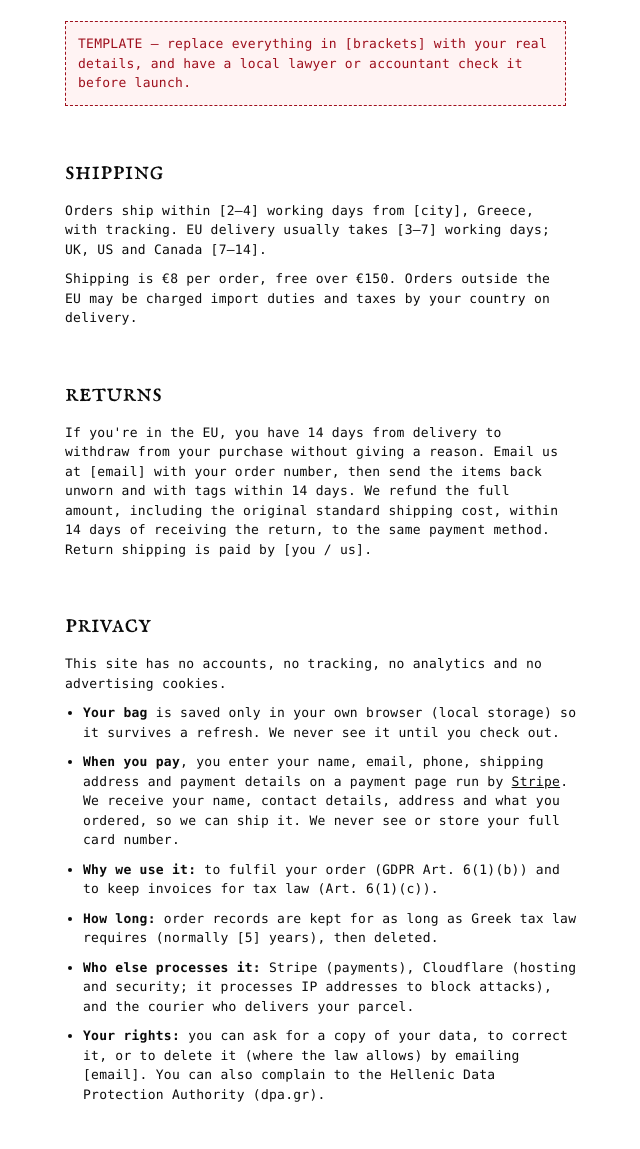
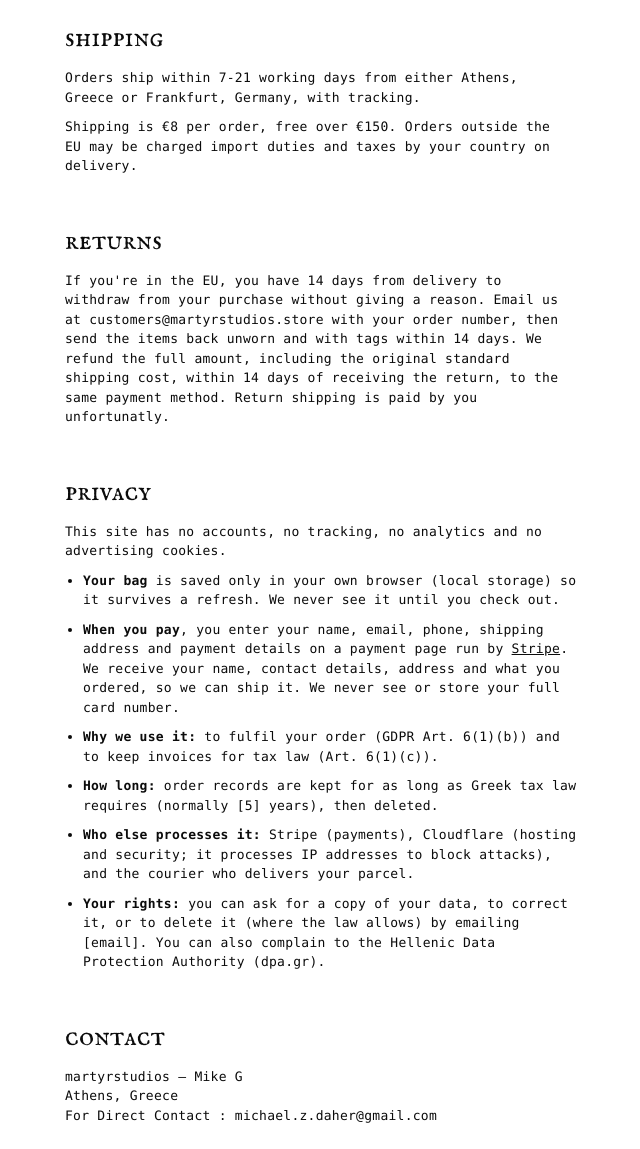
Before and after one commit to fatbazinga/martystudios, a plain HTML site: page public/info.html in a window 1280 px wide. Shown: the part 271-1420 px from the top of the page, without its empty margins (239-879 px from the left). Drawn offline with Linux system fonts and the light colour scheme; a web font is replaced by a local one.

Commit message:
Update contact and shipping information in info.html

```diff
--- a/public/info.html
+++ b/public/info.html
@@ -24,14 +24,14 @@
   <main class="page">
     <h1>info</h1>
 
-    <p class="note">TEMPLATE — replace everything in [brackets] with your real details, and have a local lawyer or accountant check it before launch.</p>
+
 
     <h2 id="shipping">shipping</h2>
-    <p>Orders ship within [2–4] working days from [city], Greece, with tracking. EU delivery usually takes [3–7] working days; UK, US and Canada [7–14].</p>
+    <p>Orders ship within 7-21 working days from either Athens, Greece or Frankfurt, Germany, with tracking.</p>
     <p>Shipping is €8 per order, free over €150. Orders outside the EU may be charged import duties and taxes by your country on delivery.</p>
 
     <h2 id="returns">returns</h2>
-    <p>If you're in the EU, you have 14 days from delivery to withdraw from your purchase without giving a reason. Email us at [email] with your order number, then send the items back unworn and with tags within 14 days. We refund the full amount, including the original standard shipping cost, within 14 days of receiving the return, to the same payment method. Return shipping is paid by [you / us].</p>
+    <p>If you're in the EU, you have 14 days from delivery to withdraw from your purchase without giving a reason. Email us at customers@martyrstudios.store with your order number, then send the items back unworn and with tags within 14 days. We refund the full amount, including the original standard shipping cost, within 14 days of receiving the return, to the same payment method. Return shipping is paid by you unfortunatly.</p>
 
     <h2 id="privacy">privacy</h2>
     <p>This site has no accounts, no tracking, no analytics and no advertising cookies.</p>
@@ -45,10 +45,9 @@
     </ul>
 
     <h2 id="contact">contact</h2>
-    <p>martyrstudios — [legal name / sole trader name]<br>
-    [street address], [postcode] [city], Greece<br>
-    VAT / ΑΦΜ: [number]<br>
-    [email]</p>
+    <p>martyrstudios — Mike G<br>
+   Athens, Greece<br>
+    For Direct Contact : michael.z.daher@gmail.com </p>
   </main>
 
   <footer class="foot"><div class="floor" aria-hidden="true"></div></footer>
```
